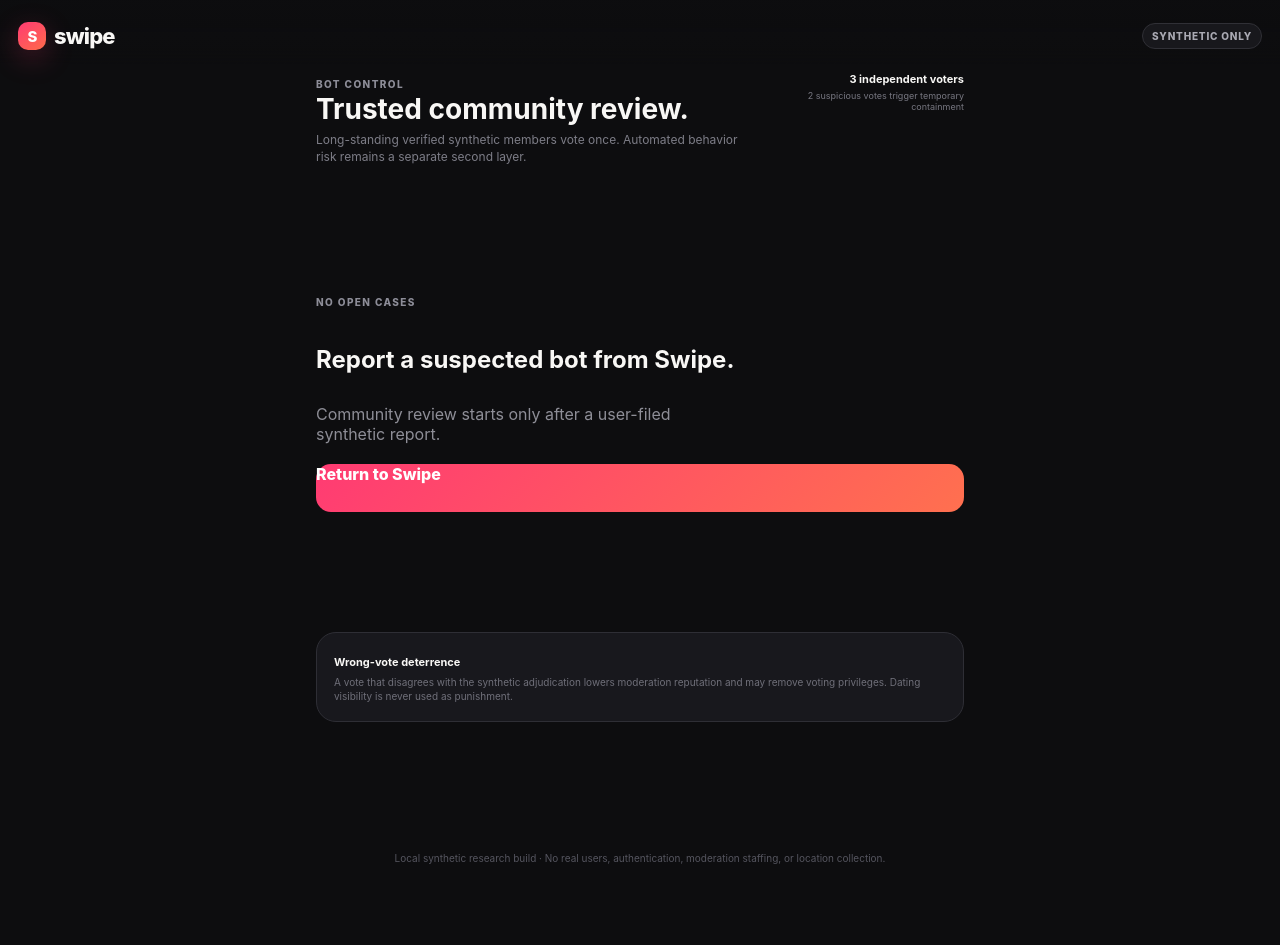
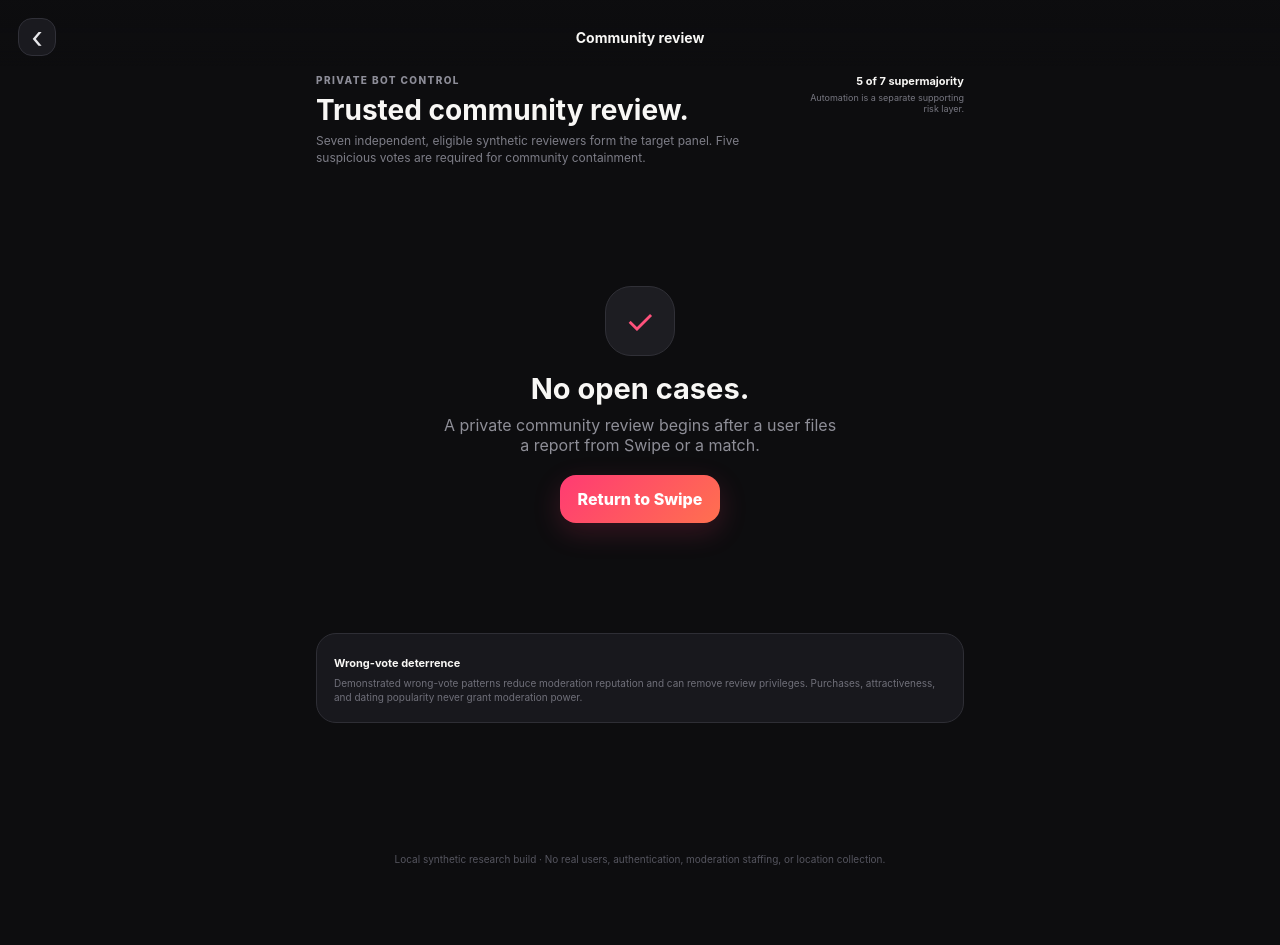
Before and after one commit to PeterJFrancoIII/swipe-dating-web, a FastAPI app: template src/swipe_dating/web/templates/community.html in a window 1280 px wide. Shown: the top 945 px of the page. Before the commit the page ends 864 px from the top, so only its background shows below. Run offline with FastAPI, Linux system fonts and the light colour scheme; the template is opened without the code that fills it, so the values that code supplies are empty.

Commit message:
Align community review UI with canonical quorum

```diff
--- a/src/swipe_dating/web/templates/community.html
+++ b/src/swipe_dating/web/templates/community.html
@@ -1,78 +1,46 @@
 {% extends "base.html" %}
-{% block title %}Community review · Swipe R&D{% endblock %}
+{% block title %}Community review · Swipe{% endblock %}
+{% block body_class %}sheet-screen{% endblock %}
+{% block topbar %}
+  <div class="sheet-topbar"><a class="back-button" href="/profile" aria-label="Back to profile">‹</a><strong>Community review</strong><span class="topbar-spacer"></span></div>
+{% endblock %}
 {% block content %}
   <header class="section-heading">
     <div>
-      <span class="eyebrow">BOT CONTROL</span>
+      <p class="eyebrow">PRIVATE BOT CONTROL</p>
       <h1>Trusted community review.</h1>
-      <p class="muted">
-        Long-standing verified synthetic members vote once. Automated behavior risk remains a
-        separate second layer.
-      </p>
+      <p class="muted">Seven independent, eligible synthetic reviewers form the target panel. Five suspicious votes are required for community containment.</p>
     </div>
-    <div class="focus-stat">
-      <strong>3 independent voters</strong>
-      <span>2 suspicious votes trigger temporary containment</span>
-    </div>
+    <div class="focus-stat"><strong>5 of 7 supermajority</strong><span>Automation is a separate supporting risk layer.</span></div>
   </header>
-
-  {% if error %}<div class="alert error" role="alert">{{ error }}</div>{% endif %}
-  {% if notice %}<div class="alert success" role="status">{{ notice }}</div>{% endif %}
 
   {% if case_rows %}
     <div class="case-list">
       {% for row in case_rows %}
         {% set case = row.case %}
         {% set profile = row.profile %}
-        <article class="panel case-card">
+        <article class="case-card">
           <header class="case-header">
             <div class="case-identity">
               <span class="mini-avatar" aria-hidden="true">{{ profile.display_name[0] }}</span>
-              <div>
-                <span class="micro-heading">{{ case.id }}</span>
-                <h2>{{ profile.display_name }}</h2>
-                <p>{{ profile.age_band }} · {{ case.report.reason.value.replace('_', ' ') }}</p>
-              </div>
+              <div><span class="micro-heading">{{ case.id }}</span><h2>{{ profile.display_name }}</h2><p>{{ profile.age_band }} · {{ case.report.reason.value.replace('_', ' ') }}</p></div>
             </div>
             <div class="case-status">
-              {% if case.status.value == "temporarily_contained" %}
-                <span class="status-pill contained">Temporarily buried</span>
-              {% elif case.status.value == "appealed_pending_review" %}
-                <span class="status-pill appealed">Appeal pending review</span>
-              {% elif case.status.value == "adjudicated_bot" %}
-                <span class="status-pill contained">Synthetic bot confirmed</span>
-              {% elif case.status.value == "adjudicated_human" %}
-                <span class="status-pill cleared">Synthetic human restored</span>
-              {% elif case.status.value == "community_review_complete" %}
-                <span class="status-pill review">Community review complete</span>
-              {% else %}
-                <span class="status-pill review">Open for trusted review</span>
-              {% endif %}
+              {% if case.status.value == "temporarily_contained" %}<span class="status-pill contained">Temporarily buried</span>
+              {% elif case.status.value == "appealed_pending_review" %}<span class="status-pill appealed">Appeal pending</span>
+              {% elif case.status.value == "adjudicated_bot" %}<span class="status-pill contained">Synthetic bot confirmed</span>
+              {% elif case.status.value == "adjudicated_human" %}<span class="status-pill cleared">Synthetic human restored</span>
+              {% elif case.status.value == "community_review_complete" %}<span class="status-pill review">Review complete</span>
+              {% else %}<span class="status-pill review">Open for review</span>{% endif %}
             </div>
           </header>
 
           <p class="case-summary">{{ profile.about }}</p>
+          {% if case.report.evidence_note %}<p class="case-summary"><strong>Reporter note:</strong> {{ case.report.evidence_note }}</p>{% endif %}
 
           <div class="signal-grid">
-            <div>
-              <span>Community layer</span>
-              <strong>{{ case.votes|length }} / 3 trusted votes</strong>
-              <small>
-                {{ case.votes|selectattr("choice.value", "equalto", "suspicious")|list|length }}
-                suspicious
-              </small>
-            </div>
-            <div>
-              <span>Automated layer</span>
-              <strong>{{ case.risk_score }} / 100 risk</strong>
-              <small>
-                {% if case.risk_reasons %}
-                  {{ case.risk_reasons|join(", ")|replace("_", " ") }}
-                {% else %}
-                  no elevated behavior signals
-                {% endif %}
-              </small>
-            </div>
+            <div><span>Community layer</span><strong>{{ case.votes|length }} / 7 trusted votes</strong><small>{{ case.votes|selectattr("choice.value", "equalto", "suspicious")|list|length }} suspicious</small></div>
+            <div><span>Automated layer</span><strong>{{ case.risk_score }} / 100 risk</strong><small>{% if case.risk_reasons %}{{ case.risk_reasons|join(", ")|replace("_", " ") }}{% else %}no elevated behavior signals{% endif %}</small></div>
           </div>
 
           {% if row.reviewers %}
@@ -81,20 +49,10 @@
               {% for reviewer in row.reviewers %}
                 <form class="reviewer-row" action="/community/{{ case.id }}/vote" method="post">
                   <input type="hidden" name="reviewer_id" value="{{ reviewer.id }}">
-                  <div>
-                    <strong>{{ reviewer.id }}</strong>
-                    <small>
-                      {{ reviewer.account_age_days }} days · reputation
-                      {{ reviewer.moderation_reputation }}
-                    </small>
-                  </div>
+                  <div><strong>{{ reviewer.id }}</strong><small>{{ reviewer.account_age_days }} days · reputation {{ reviewer.moderation_reputation }}</small></div>
                   <div class="vote-actions">
-                    <button class="button report small" name="choice" value="suspicious" type="submit">
-                      Bot-like
-                    </button>
-                    <button class="button quiet small" name="choice" value="likely_human" type="submit">
-                      Likely human
-                    </button>
+                    <button class="button report small" name="choice" value="suspicious" type="submit">Bot-like</button>
+                    <button class="button quiet small" name="choice" value="likely_human" type="submit">Likely human</button>
                   </div>
                 </form>
               {% endfor %}
@@ -106,35 +64,16 @@
           {% set can_adjudicate = (case.review_complete or case.contained) and case.status.value not in final_statuses %}
           {% if can_appeal or can_adjudicate %}
             <div class="case-actions">
-              {% if can_appeal %}
-                <form action="/community/{{ case.id }}/appeal" method="post">
-                  <button class="button quiet" type="submit">Simulate subject appeal</button>
-                </form>
-              {% endif %}
-              {% if can_adjudicate %}
-                <form action="/community/{{ case.id }}/adjudicate" method="post">
-                  <button class="button primary" type="submit">Run synthetic adjudication</button>
-                </form>
-              {% endif %}
+              {% if can_appeal %}<form action="/community/{{ case.id }}/appeal" method="post"><button class="button quiet" type="submit">Simulate subject appeal</button></form>{% endif %}
+              {% if can_adjudicate %}<form action="/community/{{ case.id }}/adjudicate" method="post"><button class="button primary" type="submit">Run synthetic adjudication</button></form>{% endif %}
             </div>
           {% endif %}
         </article>
       {% endfor %}
     </div>
   {% else %}
-    <section class="panel empty-state">
-      <span class="eyebrow">NO OPEN CASES</span>
-      <h2>Report a suspected bot from Swipe.</h2>
-      <p class="muted">Community review starts only after a user-filed synthetic report.</p>
-      <a class="button primary inline-button" href="/discover">Return to Swipe</a>
-    </section>
+    <section class="empty-state centered"><div class="empty-icon">✓</div><h1>No open cases.</h1><p>A private community review begins after a user files a report from Swipe or a match.</p><a class="primary-button" href="/discover">Return to Swipe</a></section>
   {% endif %}
 
-  <aside class="policy-note">
-    <strong>Wrong-vote deterrence</strong>
-    <p>
-      A vote that disagrees with the synthetic adjudication lowers moderation reputation and may
-      remove voting privileges. Dating visibility is never used as punishment.
-    </p>
-  </aside>
+  <aside class="policy-note"><strong>Wrong-vote deterrence</strong><p>Demonstrated wrong-vote patterns reduce moderation reputation and can remove review privileges. Purchases, attractiveness, and dating popularity never grant moderation power.</p></aside>
 {% endblock %}
```
